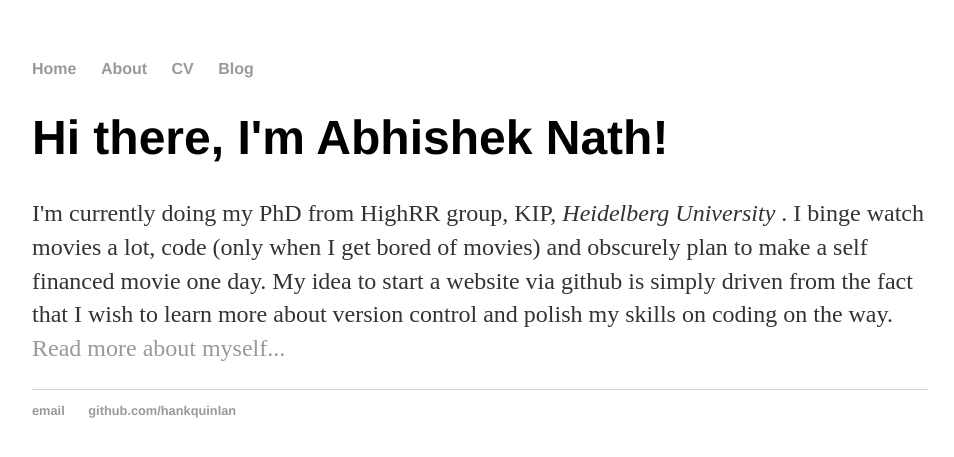
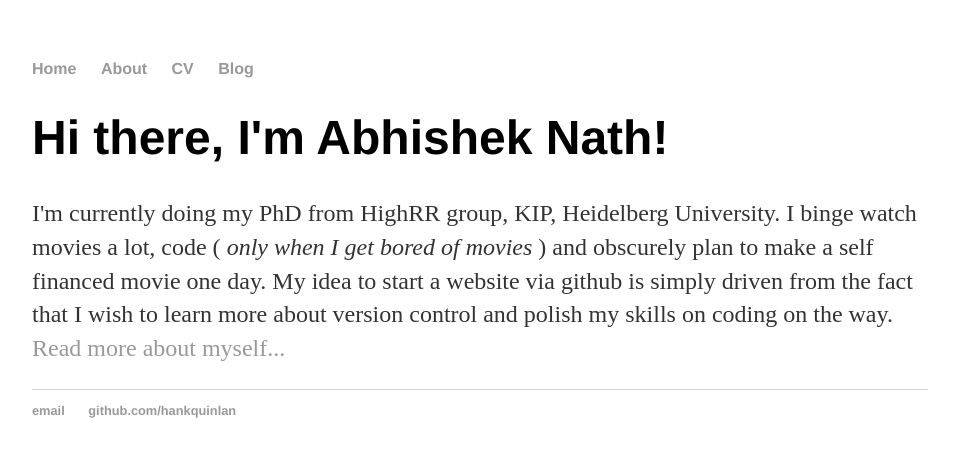
Before and after one commit to an15ms157/abhishek.github.io, a Jekyll site: the page built from index.html, in a window 1280 px wide. Shown: the top 457 px of the page, without its empty margins (160-1114 px from the left). Built offline with Jekyll 4.4.1, drawn with Linux system fonts in a browser that asks for light colours; part of the change alters nothing that is shown.

```diff
--- a/index.html
+++ b/index.html
@@ -4,7 +4,7 @@ title: Abhishek Nath, grad student, movie enthusiast and coder
 ---
 <div class="blurb">
 	<h1>Hi there, I'm Abhishek Nath!</h1>
-	<p>I'm currently doing my PhD from HighRR group, KIP, <em> Heidelberg University </em>. I binge watch movies a lot, code (only when I get bored of movies) and
+	<p>I'm currently doing my PhD from HighRR group, KIP, Heidelberg University. I binge watch movies a lot, code ( <em> only when I get bored of movies </em>) and
 		obscurely plan to make a self financed movie one day. My idea to start a website via github is simply driven from the fact that I wish to learn more about
 		version control and polish my skills on coding on the way. <a href="/about">Read more about myself...</a></p>
 </div><!-- /.blurb -->
```
